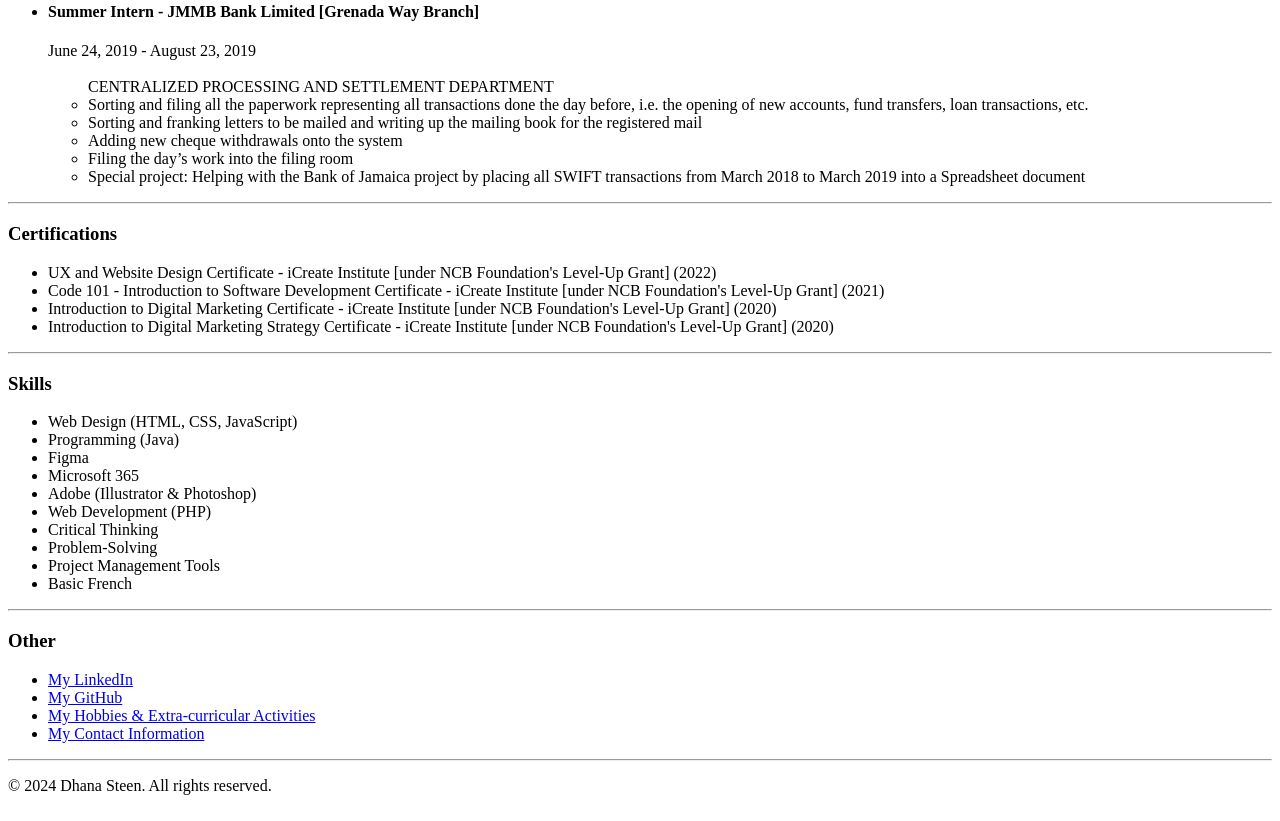
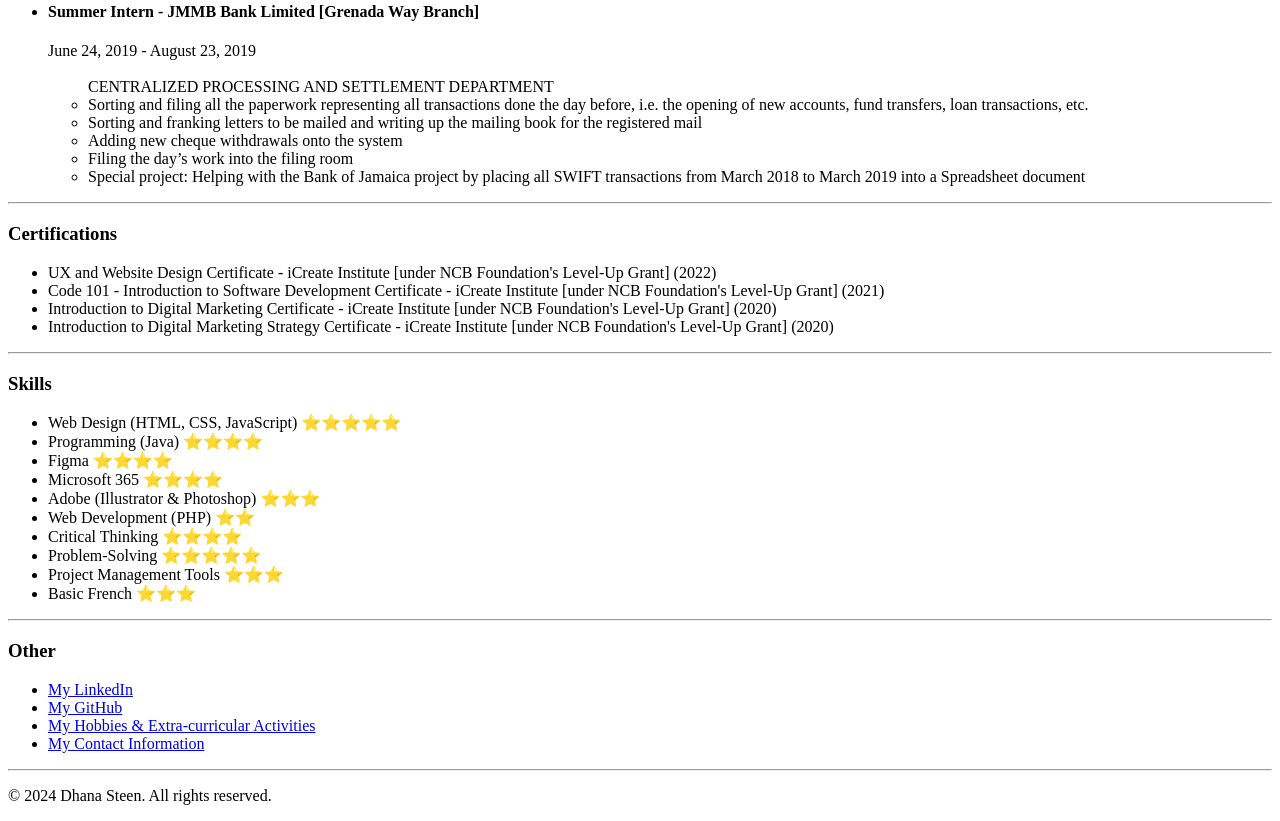
Before and after one commit to deedeesteen/OnlineResumeHTML, a plain HTML site: page index.html in a window 1280 px wide. Shown: the part 1265-2086 px from the top of the page. Drawn offline with Linux system fonts and the light colour scheme.

Commit message:
Update index.html

```diff
--- a/index.html
+++ b/index.html
@@ -89,16 +89,16 @@
 
         <h3>Skills</h3>
         <ul>
-            <li>Web Design (HTML, CSS, JavaScript)</li>
-            <li>Programming (Java)</li>
-            <li>Figma</li>
-            <li>Microsoft 365</li>
-            <li>Adobe (Illustrator & Photoshop)</li>
-            <li>Web Development (PHP)</li>
-            <li>Critical Thinking</li>
-            <li>Problem-Solving</li>
-            <li>Project Management Tools</li>
-            <li>Basic French</li>
+            <li>Web Design (HTML, CSS, JavaScript) ⭐️⭐️⭐️⭐️⭐️</li>
+            <li>Programming (Java) ⭐️⭐️⭐️⭐️</li>
+            <li>Figma ⭐️⭐️⭐️⭐️</li>
+            <li>Microsoft 365 ⭐️⭐️⭐️⭐️</li>
+            <li>Adobe (Illustrator & Photoshop) ⭐️⭐️⭐️</li>
+            <li>Web Development (PHP) ⭐️⭐️</li>
+            <li>Critical Thinking ⭐️⭐️⭐️⭐️</li>
+            <li>Problem-Solving ⭐️⭐️⭐️⭐️⭐️</li>
+            <li>Project Management Tools ⭐️⭐️⭐️</li>
+            <li>Basic French ⭐️⭐️⭐️</li>
         </ul>
 
         <hr />
```
